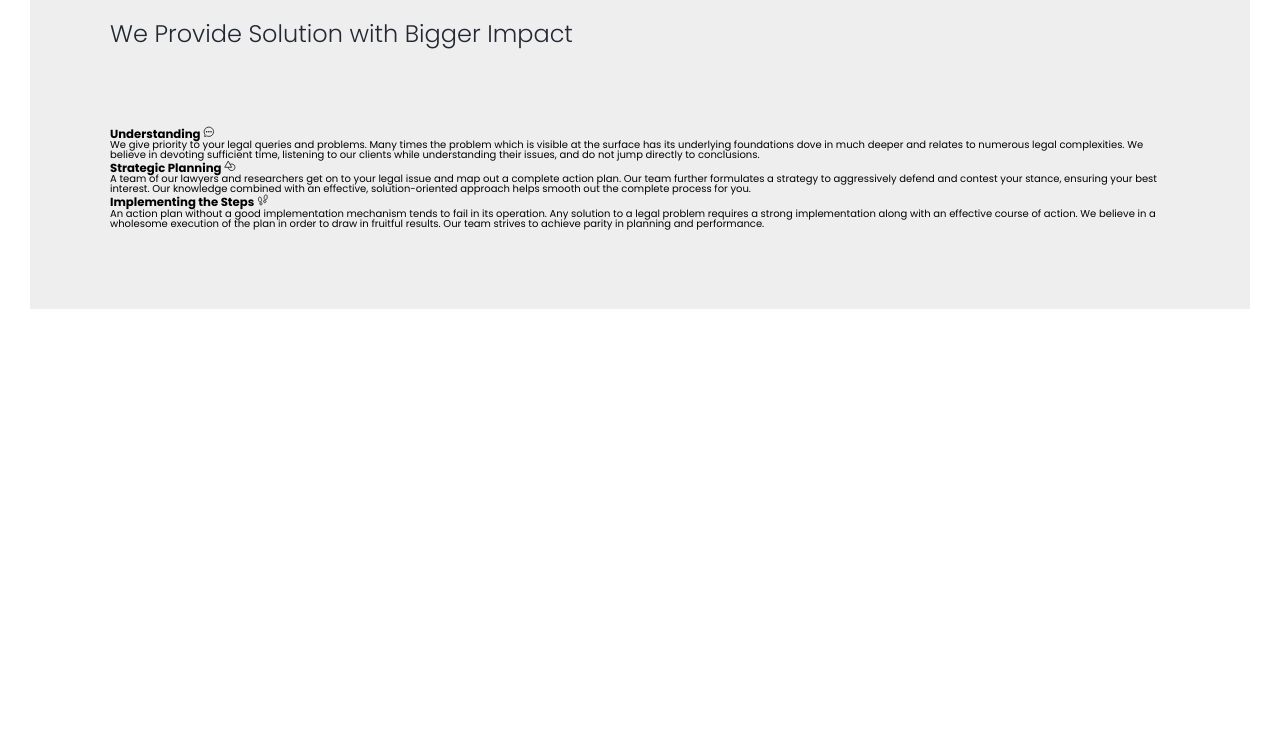
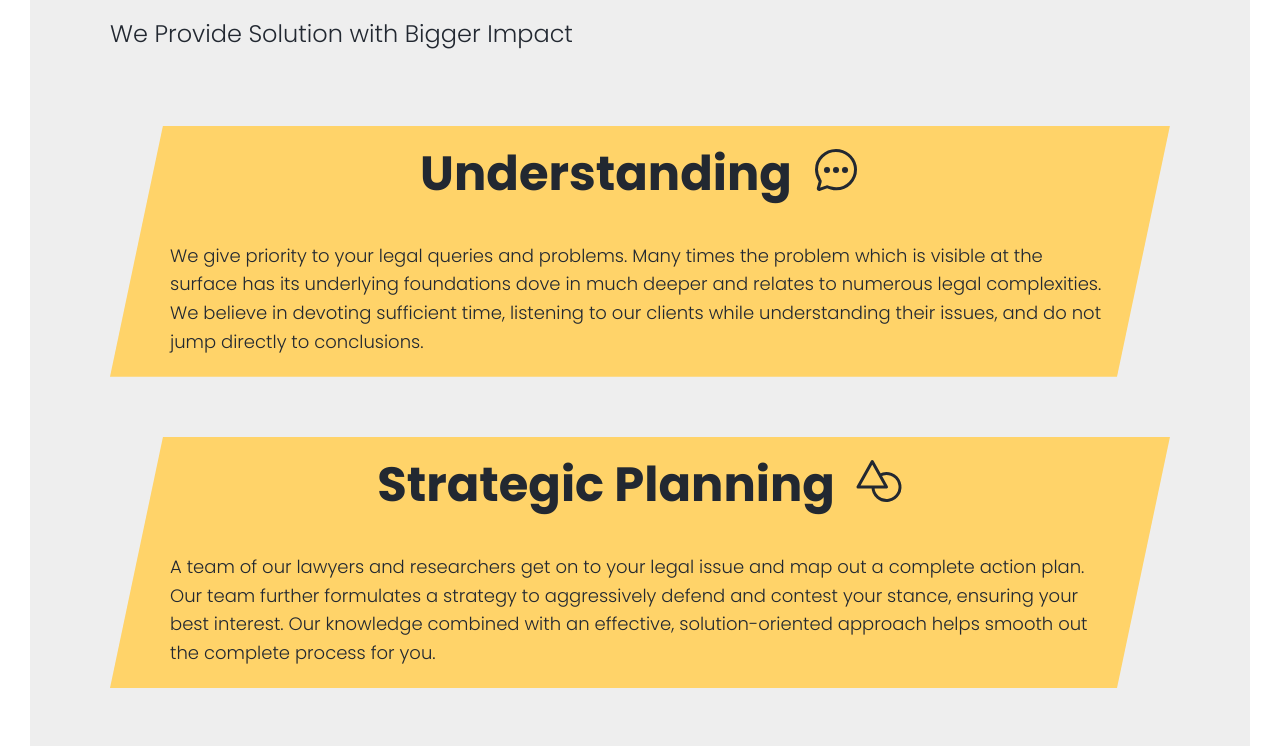
Before and after one commit to lucifer78907/Karan_Chaudhary_and_associates_website, a website: page index.html in a window 1280 px wide. Shown: the part 3220-3966 px from the top of the page. Before the commit the page ends 3559 px from the top, so only its background shows below. Drawn offline with nearby package versions, Linux system fonts and the light colour scheme.

Commit message:
+card_added_how_we_work

```diff
--- a/index.html
+++ b/index.html
@@ -130,8 +130,8 @@
         <p class="how_we_work__tagline">
           We Provide Solution with Bigger Impact
         </p>
-        <article class="how_we_work--main-box">
-          <h3 class="heading__tertiary">
+        <article class="card">
+          <h3 class="heading__tertiary text__center">
             Understanding
             <span
               ><ion-icon
@@ -140,7 +140,7 @@
               ></ion-icon
             ></span>
           </h3>
-          <p class="how_we_work--article">
+          <p class="card__article">
             We give priority to your legal queries and problems. Many times the
             problem which is visible at the surface has its underlying
             foundations dove in much deeper and relates to numerous legal
@@ -149,8 +149,8 @@
             directly to conclusions.
           </p>
         </article>
-        <article class="how_we_work--main-box">
-          <h3 class="heading__tertiary">
+        <article class="card">
+          <h3 class="heading__tertiary text__center">
             Strategic Planning
             <span
               ><ion-icon
@@ -159,7 +159,7 @@
               ></ion-icon
             ></span>
           </h3>
-          <p class="how_we_work--article">
+          <p class="card__article">
             A team of our lawyers and researchers get on to your legal issue and
             map out a complete action plan. Our team further formulates a
             strategy to aggressively defend and contest your stance, ensuring
@@ -168,14 +168,14 @@
             you.
           </p>
         </article>
-        <article class="how_we_work--main-box">
-          <h3 class="heading__tertiary">
+        <article class="card">
+          <h3 class="heading__tertiary text__center">
             Implementing the Steps
             <span>
               <ion-icon name="footsteps-outline"></ion-icon>
             </span>
           </h3>
-          <p class="how_we_work--article">
+          <p class="card__article">
             An action plan without a good implementation mechanism tends to fail
             in its operation. Any solution to a legal problem requires a strong
             implementation along with an effective course of action. We believe
--- a/sass/base/_typography.scss
+++ b/sass/base/_typography.scss
@@ -48,4 +48,12 @@
 }
 
 .heading__tertiary {
+  font-size: 4.8rem;
+  color: $color-grey-darkest;
+  margin-bottom: 4rem;
+
+  display: flex;
+  justify-content: center;
+  align-items: center;
+  gap: 2rem;
 }
--- a/sass/base/_utilities.scss
+++ b/sass/base/_utilities.scss
@@ -10,3 +10,7 @@
 .margin-bottom-xl {
   margin-bottom: 8rem !important;
 }
+
+.text__center {
+  text-align: center !important;
+}
--- /dev/null
+++ b/sass/components/_card.scss
@@ -0,0 +1,13 @@
+.card {
+  clip-path: polygon(5% 0%, 100% 0%, 95% 100%, 0% 100%);
+  padding: 2rem 6rem;
+  background-color: $color-primary;
+  margin-bottom: 6rem;
+
+  &__article {
+    font-size: 1.8rem;
+    font-weight: 300;
+    color: $color-grey-darkest;
+    line-height: 1.6;
+  }
+}
--- a/sass/layout/_how_we_work.scss
+++ b/sass/layout/_how_we_work.scss
@@ -8,9 +8,4 @@
     color: $color-grey-darkest;
     margin-bottom: 8rem;
   }
-
-  &--main-box {
-    display: flex;
-    flex-direction: column;
-  }
 }
--- a/sass/main.scss
+++ b/sass/main.scss
@@ -5,6 +5,7 @@
 @import "base/typography";
 @import "base/utilities";
 @import "components/btn";
+@import "components/card";
 @import "layout/choose_us";
 @import "layout/hero";
 @import "layout/how_we_work";
```
Also changed, not shown: css/styles.css.
